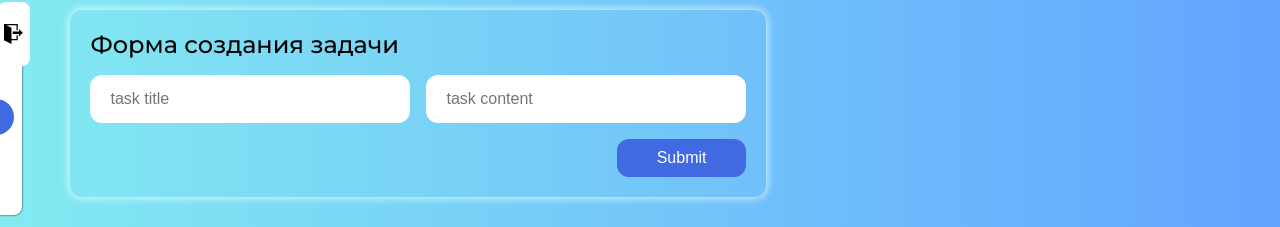
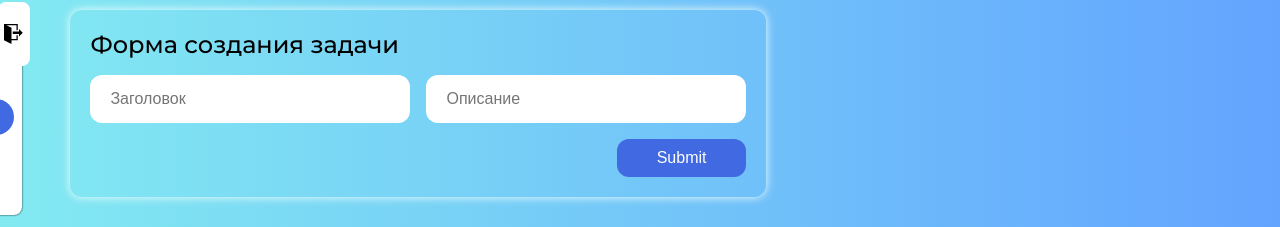
Before and after one commit to comp-master-byte/fullstack-newShift, a React app in the folder client/: page /create in a window 1280 px wide. Shown: the part 126-353 px from the top of the page. Built offline with nearby package versions, Linux system fonts and the light colour scheme.

Commit message:
Кастомный компонент формы

```diff
--- a/client/src/Pages/CreateTaskPage/CreateTaskPage.jsx
+++ b/client/src/Pages/CreateTaskPage/CreateTaskPage.jsx
@@ -1,56 +1,43 @@
-import React, { useState } from 'react';
+import React, { useState } from "react";
 import { useDispatch } from "react-redux"
 import styles from "./CreateTaskPage.module.scss";
-import { ShiftInput } from '../../UI/ShiftInput/ShiftInput.jsx';
-import { addTaskActionCreator } from '../../redux/actions';
+import { addTaskActionCreator } from "../../redux/actions";
+import { Form } from "../../components/Form/Form.jsx";
 
 export const CreateTaskPage = () => {
 
     const dispatch = useDispatch();
 
-    const [newDataTask, setNewDataTask] = useState({ title: "", content: "" })
+    const [newDataTask, setNewDataTask] = useState({ title: "", content: "" });
 
     function dataSubmitHandler(event) {
-        event.preventDefault()
+        event.preventDefault();
 
         const newTaskCreated = {
             ...newDataTask,
             id: Date.now() + 1,
             status: "to do",
             icon: "⭕️"
-        }
+        };
 
         if (!newTaskCreated.content || !newTaskCreated.title) {
             return
-        }
+        };
 
-        dispatch(addTaskActionCreator(newTaskCreated))
-        setNewDataTask({ title: "", content: "" })
+        dispatch(addTaskActionCreator(newTaskCreated));
+        setNewDataTask({ title: "", content: "" });
     }
 
     return (
         <div className={styles.creationWrapper}>
-            <div className={styles.creationWrapper__title}>Форма создания задачи</div>
-            <form className={styles.creationWrapper__form} onSubmit={event => dataSubmitHandler(event)}>
-                <ShiftInput
-                    value={newDataTask.title}
-                    onChange={event => setNewDataTask({ ...newDataTask, title: event.target.value })}
-                    type="text"
-                    placeholder="task title"
-                    className={styles.creationWrapper__input}
-                />
-
-                <ShiftInput
-                    value={newDataTask.content}
-                    onChange={event => setNewDataTask({ ...newDataTask, content: event.target.value })}
-                    type="text"
-                    placeholder="task content"
-                    className={styles.creationWrapper__input}
-                />
-                <div className={styles.creationWrapper__btn}>
-                    <ShiftInput type='submit' />
-                </div>
-            </form>
+            <Form
+                titleText="Форма создания задачи"
+                onSubmit={event => dataSubmitHandler(event)}
+                titleValue={newDataTask.title}
+                contentValue={newDataTask.content}
+                onChangeTitle={event => setNewDataTask({ ...newDataTask, title: event.target.value })}
+                onChangeContent={event => setNewDataTask({ ...newDataTask, content: event.target.value })}
+            />
         </div>
     )
 }
--- a/client/src/Pages/CreateTaskPage/CreateTaskPage.module.scss
+++ b/client/src/Pages/CreateTaskPage/CreateTaskPage.module.scss
@@ -4,28 +4,3 @@
     margin-top: 1rem;
     box-shadow: 0 0 10px #F0FFFF;
 }
-
-.creationWrapper__title {
-    font-size: 1.5rem;
-    color: #000;
-    font-weight: 500;
-}
-
-
-.creationWrapper__form {
-    margin-top: 1rem;
-}
-
-.creationWrapper__input {
-    margin-right: 1rem;
-
-    &:nth-child(2) {
-        margin-right: 0 !important;
-    }
-}
-
-.creationWrapper__btn {
-    display: flex;
-    justify-content: flex-end;
-    margin-top: 1rem;
-}
--- /dev/null
+++ b/client/src/components/Form/Form.jsx
@@ -0,0 +1,41 @@
+import React, { Fragment } from "react";
+import styles from "./Form.module.scss";
+import { ShiftInput } from "../../UI/ShiftInput/ShiftInput.jsx";
+
+export const Form = (props) => {
+
+    const {
+        onSubmit,
+        titleValue,
+        contentValue,
+        onChangeTitle,
+        onChangeContent,
+        titleText
+    } = props;
+
+    return (
+        <Fragment>
+            <div className={styles.form__title}>{titleText}</div>
+            <form className={styles.form} onSubmit={onSubmit}>
+                <ShiftInput
+                    value={titleValue}
+                    onChange={onChangeTitle}
+                    type="text"
+                    placeholder="Заголовок"
+                    className={styles.form__input}
+                />
+
+                <ShiftInput
+                    value={contentValue}
+                    onChange={onChangeContent}
+                    type="text"
+                    placeholder="Описание"
+                    className={styles.form__input}
+                />
+                <div className={styles.form__btn}>
+                    <ShiftInput type='submit' />
+                </div>
+            </form>
+        </Fragment>
+    )
+}
--- /dev/null
+++ b/client/src/components/Form/Form.module.scss
@@ -0,0 +1,23 @@
+.form {
+    margin-top: 1rem;
+}
+
+.form__title {
+    font-size: 1.5rem;
+    color: #000;
+    font-weight: 500;
+}
+
+.form__input {
+    margin-right: 1rem;
+
+    &:nth-child(2) {
+        margin-right: 0 !important;
+    }
+}
+
+.form__btn {
+    display: flex;
+    justify-content: flex-end;
+    margin-top: 1rem;
+}
```
